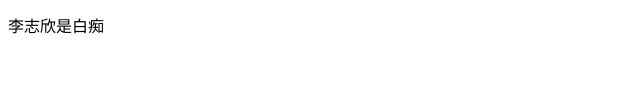
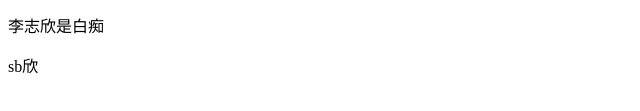
Before and after one commit to a664334350/firstTestRepository, a plain HTML site: page index.html in a window 1280 px wide. Shown: the part 371-482 px from the top of the page, 0-640 px from the left. Drawn offline with Linux system fonts and the light colour scheme.

Commit message:
又提交了一句话

```diff
--- a/index.html
+++ b/index.html
@@ -14,5 +14,6 @@
 		<p>第七次修改</p>
 		<div>XXXXXXX</div>
 		<p>李志欣是白痴</p>
+		<p>sb欣</p>
 	</body>
 </html>
```
